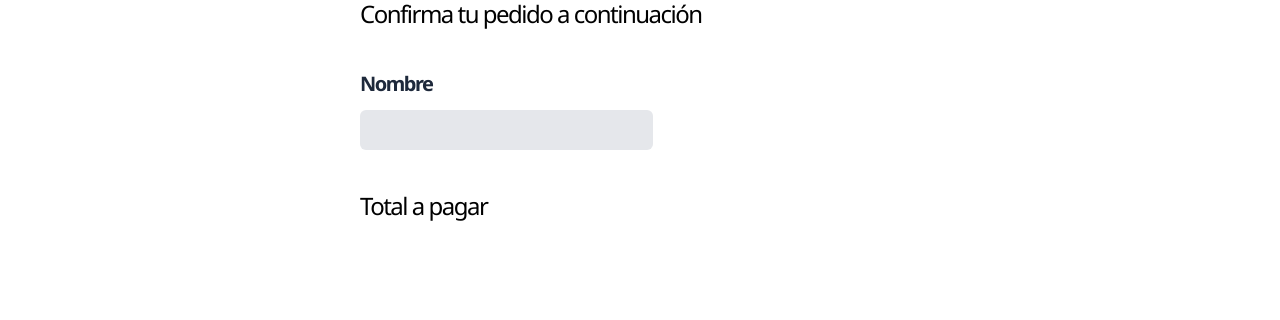
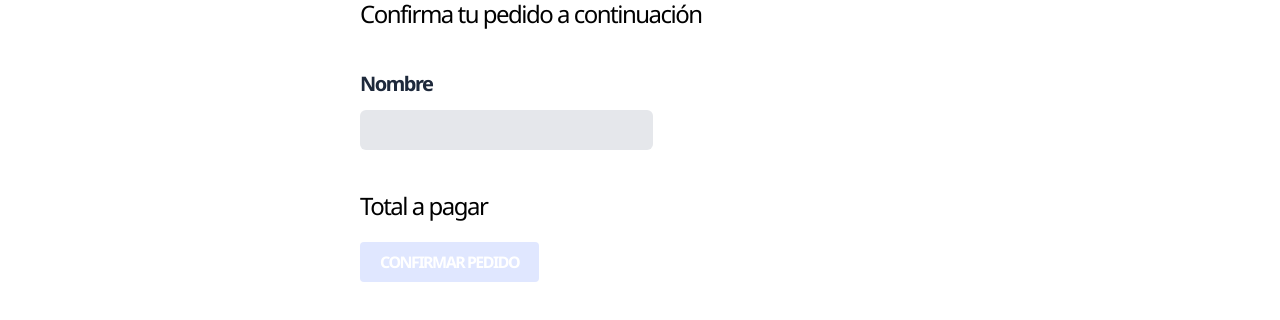
Before and after one commit to Julianrios84/next_food_kiosk, a Next.js app in the folder kiosk-client/: page /total in a window 1280 px wide. Shown: the part 222-542 px from the top of the page. Built offline with nearby package versions, Linux system fonts and the light colour scheme; no server answers; the database is empty; a web font is replaced by a local one.

Commit message:
Evitar que el usuario pueda enviar el formulario si no esta completo el pedido

```diff
--- a/kiosk-client/pages/total.js
+++ b/kiosk-client/pages/total.js
@@ -1,31 +1,59 @@
-import Layout from '../layout/Layout'
+import { useCallback, useEffect } from 'react';
+import Layout from '../layout/Layout';
+import useKiosk from '../hooks/useKiosk';
 
 export default function Total() {
+  const { order } = useKiosk();
+
+  const checkOrder = useCallback(() => {
+    return order.length === 0;
+  }, [order]);
+
+  useEffect(() => {
+    checkOrder();
+  }, [order, checkOrder]);
+
+  const acceptOrder = (e) => {
+    e.preventDefault();
+  };
+
   return (
-    <Layout page='Resumen'>
-    <h1 className='text-4xl font-black'>Total y Confirmar pedido</h1>
-    <p className='text-2xl my-10'>Confirma tu pedido a continuación</p>
+    <Layout page="Resumen">
+      <h1 className="text-4xl font-black">Total y Confirmar pedido</h1>
+      <p className="text-2xl my-10">Confirma tu pedido a continuación</p>
 
-
-
-    <form>
+      <form onSubmit={acceptOrder}>
         <div>
-        <label htmlFor="name" className='block capitalize text-slate-800 font-bold text-xl'>
+          <label
+            htmlFor="name"
+            className="block capitalize text-slate-800 font-bold text-xl"
+          >
             Nombre
           </label>
-        <input id='name' type="text" className='bg-gray-200 w-full lg:w-1/3 mt-3 p-2 rounded-md' />
+          <input
+            id="name"
+            type="text"
+            className="bg-gray-200 w-full lg:w-1/3 mt-3 p-2 rounded-md"
+          />
         </div>
-      <div className='mt-10'>
-        <p className='text-2xl'>
-          Total a pagar {""} <span className='font-bold'></span>
+        <div className="mt-10">
+          <p className="text-2xl">
+            Total a pagar {''} <span className="font-bold"></span>
           </p>
         </div>
-      <div className='mt-5'>
-        <input className='w-full lg:w-auto px-5 py-2 rounded uppercase font-bold text-white text-center'  value="Confirmar pedido" />
+        <div className="mt-5">
+          <input
+            type="submit"
+            className={`${
+              checkOrder()
+                ? 'bg-indigo-100'
+                : 'bg-indigo-600 hover:bg-indigo-800'
+            } w-full lg:w-auto px-5 py-2 rounded uppercase font-bold text-white text-center`}
+            value="Confirmar pedido"
+            disabled={checkOrder()}
+          />
         </div>
       </form>
-
-
     </Layout>
-  )
+  );
 }
```
Lines whose indentation alone changed are shown as unchanged.
